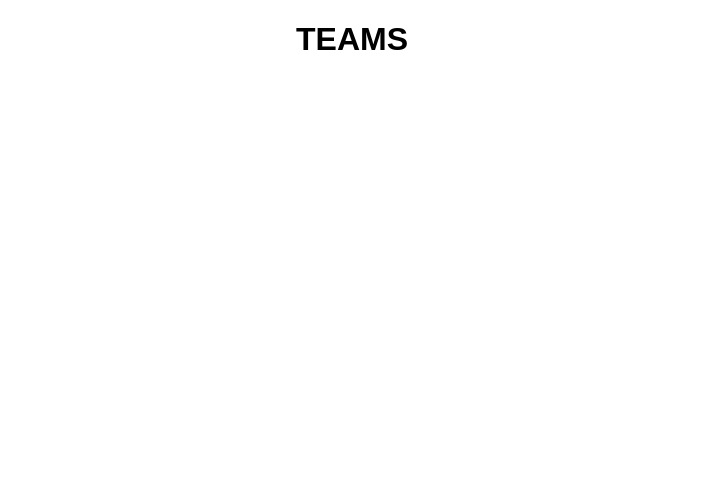
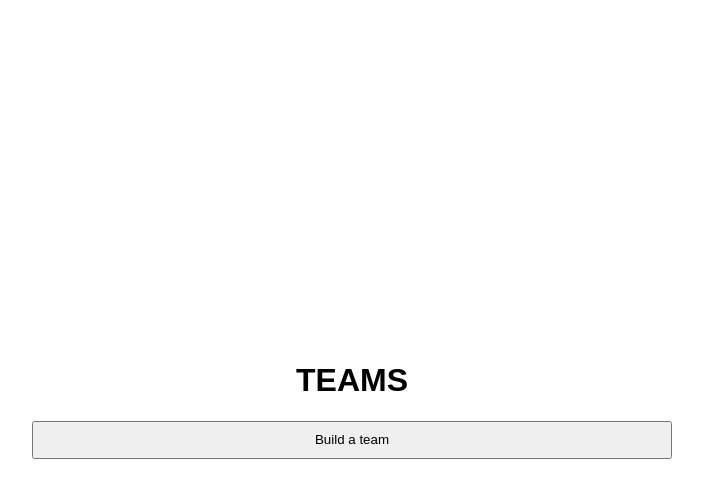
Before and after one commit to tylerjhevia/Teams, a React (Create React App) app: page / in a window 1280 px wide. Shown: the top 498 px of the page, without its empty margins (288-991 px from the left). Built offline with nearby package versions, Linux system fonts and the light colour scheme.

Commit message:
add button to Welcome component

```diff
--- a/src/Welcome/Welcome.css
+++ b/src/Welcome/Welcome.css
@@ -0,0 +1,17 @@
+.welcome-container {
+  align-items: center;
+  display: flex;
+  flex-direction: column;
+  height: 100vh;
+  justify-content: center;
+}
+
+.start-button {
+  height: 3vw;
+  width: 50vw;
+  outline: none;
+}
+
+.start-button:hover {
+  cursor: pointer;
+}
--- a/src/Welcome/Welcome.tsx
+++ b/src/Welcome/Welcome.tsx
@@ -1,9 +1,11 @@
 import * as React from 'react';
+import './Welcome.css';
 
 const Welcome = () => {
   return (
     <div className="welcome-container">
       <h1>TEAMS</h1>
+      <button className="start-button">Build a team</button>
     </div>
   );
 };
```
